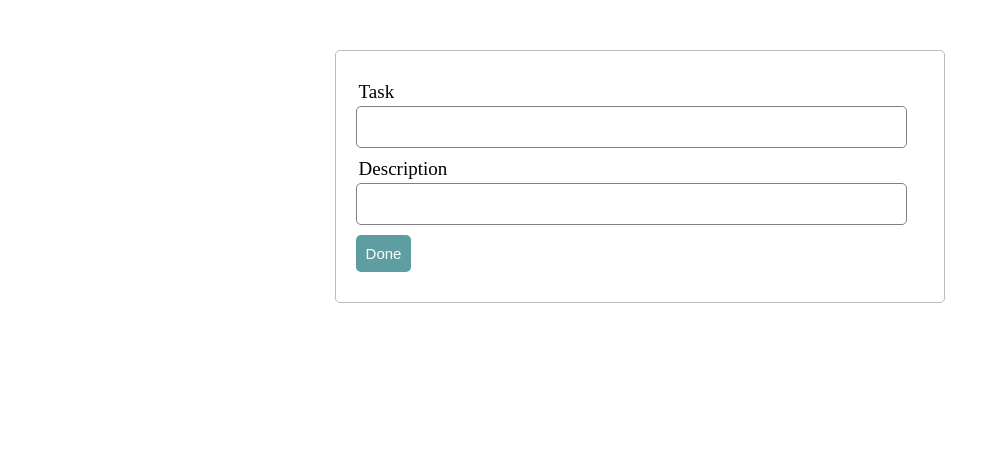
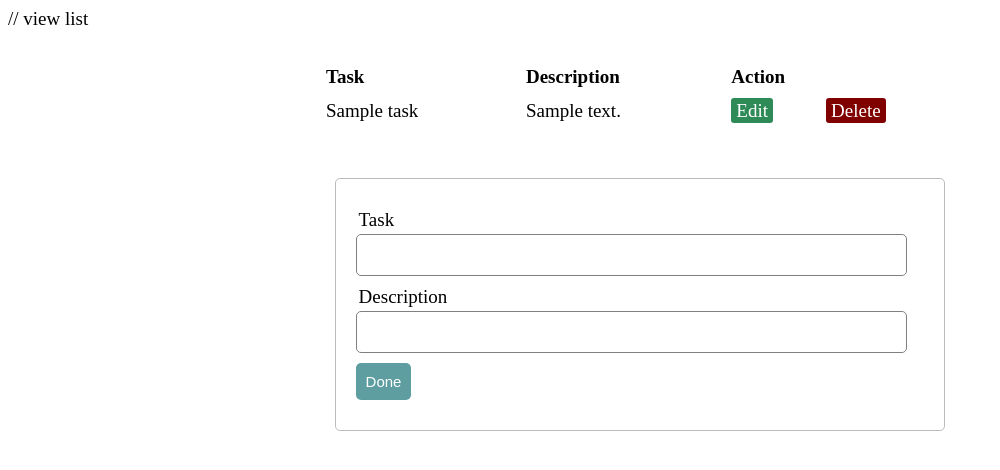
Before and after one commit to mk-greg/Task-List, a PHP site: page /index.php in a window 1280 px wide. Shown: the top 470 px of the page, without its empty margins (0-1000 px from the left). Run offline with PHP 8.4, Linux system fonts and the light colour scheme; tables that the repository leaves empty or names only in its code hold one stand-in row (values such as "Sample post").

Commit message:
added a view of data in the db

```diff
--- a/index.php
+++ b/index.php
@@ -8,6 +8,31 @@
     <link rel="stylesheet" type="text/css" href="style.css">
 </head>
 <body>
+
+    <?php $results = mysqli_query($db, "SELECT * FROM task");?> // view list
+    <table>
+        <thead>
+            <tr>
+                <th>Task</th>
+                <th>Description</th>
+                <th colspan="2">Action</th>
+            </tr>
+        </thead>
+
+        <?php while ($row = mysqli_fetch_array($results)){ ?>
+            <tr>
+                <td><?php echo $row['taskname']; ?></td>
+                <td><?php echo $row['taskdescription']; ?></td>
+                <td>
+                    <a href="index.php?edit=<?php echo $row['id']; ?>" class="edit_btn" > Edit</a>
+                </td>
+                <td>
+                <a href="server.php?del=<?php echo $row['id']; ?>" class="del_btn">Delete</a>
+                </td>
+
+            </tr>
+        <?php } ?>
+    </table>
     <form method="post" action="server.php">
         <div class="input-group">
             <label>Task</label>
```
